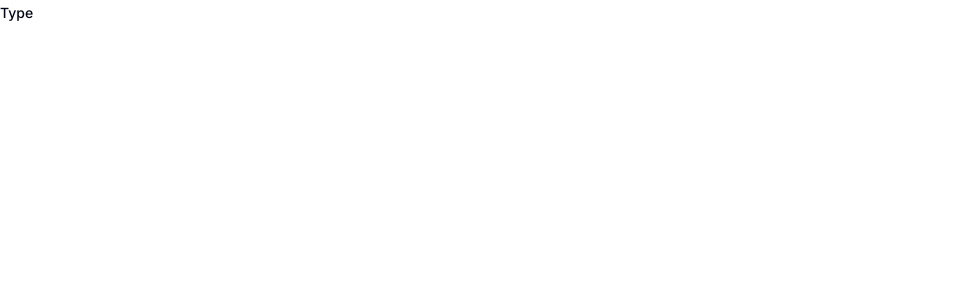
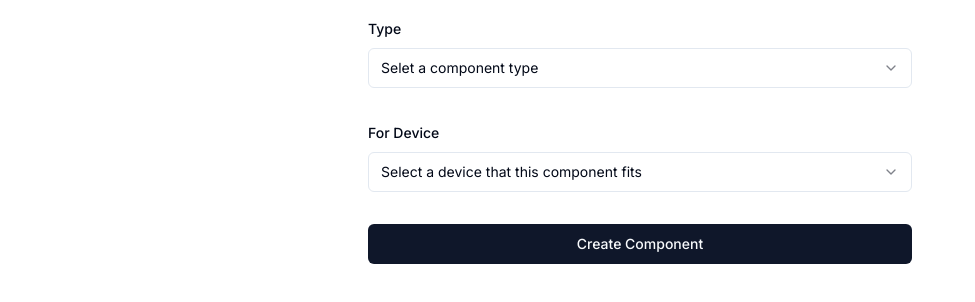
Before and after one commit to DawidGawronskiDev/intocash-task-management-system, a Next.js app: page /dashboard/components/create in a window 1280 px wide. Shown: the top 302 px of the page, without its empty margins (0-975 px from the left). Built offline with nearby package versions, Linux system fonts and the light colour scheme.

Commit message:
Update component-form-create

```diff
--- a/components/components/form-create.tsx
+++ b/components/components/form-create.tsx
@@ -8,51 +8,144 @@ import {
 import { zodResolver } from "@hookform/resolvers/zod";
 import { useForm } from "react-hook-form";
 import z from "zod";
-import { Form, FormField, FormItem, FormLabel } from "../ui/form";
-
-const FormSchema = z
-  .object({
-    type: z.enum(componentTypes as [string, ...string[]]),
-    name: z.string().optional(),
-    size: z.coerce.number().optional(),
-    forDevice: z.enum(deviceTypes as [string, ...string[]]),
-  })
-  .refine((data) => componentTypesWithSize.includes(data.type) === true, {
-    message: "Name is required",
-    path: ["name"],
-  })
-  .refine((data) => componentTypesWithSize.includes(data.type) === false, {
-    message: "Size is required",
-    path: ["size"],
-  });
+import {
+  Form,
+  FormControl,
+  FormDescription,
+  FormField,
+  FormItem,
+  FormLabel,
+  FormMessage,
+} from "../ui/form";
+import { Input } from "../ui/input";
+import {
+  Select,
+  SelectContent,
+  SelectItem,
+  SelectTrigger,
+  SelectValue,
+} from "../ui/select";
+import ButtonSubmit from "../shared/button-submit";
+import ComponentSchema from "@/schemas/component-schema";
 
 const FormCreate = () => {
-  const methods = useForm<z.infer<typeof FormSchema>>({
-    resolver: zodResolver(FormSchema),
+  const methods = useForm<z.infer<typeof ComponentSchema>>({
+    resolver: zodResolver(ComponentSchema),
     defaultValues: {
-      type: "",
+      type: undefined,
       name: "",
-      size: undefined,
-      forDevice: "Laptop",
+      size: 0,
+      forDevice: undefined,
     },
   });
 
-  const { control, handleSubmit } = methods;
+  const {
+    control,
+    handleSubmit,
+    watch,
+    formState: { isSubmitting },
+  } = methods;
 
-  const onSubmit = (values: z.infer<typeof FormSchema>) => {};
+  const watchType = watch("type");
+
+  const onSubmit = async (values: z.infer<typeof ComponentSchema>) => {
+    await new Promise((resolve) => setTimeout(() => resolve(0), 2000));
+    console.log(values);
+  };
 
   return (
     <Form {...methods}>
-      <form noValidate onSubmit={handleSubmit(onSubmit)}>
+      <form
+        noValidate
+        onSubmit={handleSubmit(onSubmit)}
+        className="grid gap-8 max-w-xl mx-auto p-4"
+      >
         <FormField
           control={control}
           name="type"
           render={({ field }) => (
             <FormItem>
               <FormLabel>Type</FormLabel>
+              <Select onValueChange={field.onChange} defaultValue={field.value}>
+                <FormControl>
+                  <SelectTrigger>
+                    <SelectValue placeholder="Selet a component type" />
+                  </SelectTrigger>
+                </FormControl>
+                <SelectContent>
+                  {componentTypes.map((component) => (
+                    <SelectItem value={component} key={component}>
+                      {component}
+                    </SelectItem>
+                  ))}
+                </SelectContent>
+              </Select>
+              <FormMessage />
             </FormItem>
           )}
         />
+        {componentTypesWithSize.includes(watchType) && (
+          <FormField
+            control={control}
+            name="size"
+            render={({ field }) => (
+              <FormItem>
+                <FormLabel>Size</FormLabel>
+                <FormControl>
+                  <Input type="number" {...field} />
+                </FormControl>
+                <FormMessage />
+                <FormDescription>
+                  Describe size in GBs (4GB is equal to 4 and 1TB is equal to
+                  1024)
+                </FormDescription>
+              </FormItem>
+            )}
+          />
+        )}
+        {!componentTypesWithSize.includes(watchType) && watchType && (
+          <FormField
+            control={control}
+            name="name"
+            render={({ field }) => (
+              <FormItem>
+                <FormLabel>Name</FormLabel>
+                <FormControl>
+                  <Input type="string" {...field} />
+                </FormControl>
+                <FormMessage />
+              </FormItem>
+            )}
+          />
+        )}
+
+        <FormField
+          control={control}
+          name="forDevice"
+          render={({ field }) => (
+            <FormItem>
+              <FormLabel>For Device</FormLabel>
+              <Select onValueChange={field.onChange} defaultValue={field.value}>
+                <FormControl>
+                  <SelectTrigger>
+                    <SelectValue placeholder="Select a device that this component fits" />
+                  </SelectTrigger>
+                </FormControl>
+                <SelectContent>
+                  {deviceTypes.map((device) => (
+                    <SelectItem value={device} key={device}>
+                      {device}
+                    </SelectItem>
+                  ))}
+                </SelectContent>
+              </Select>
+              <FormMessage />
+            </FormItem>
+          )}
+        />
+        <ButtonSubmit isSubmitting={isSubmitting}>
+          Create Component
+        </ButtonSubmit>
       </form>
     </Form>
   );
--- /dev/null
+++ b/components/shared/button-submit.tsx
@@ -0,0 +1,23 @@
+import { type ReactNode } from "react";
+import { Button } from "../ui/button";
+import { LoaderCircle } from "lucide-react";
+
+type ButtonSubmitProps = {
+  children: ReactNode;
+  isSubmitting: boolean;
+};
+
+const ButtonSubmit = ({ children, isSubmitting }: ButtonSubmitProps) => {
+  return (
+    <Button
+      disabled={isSubmitting}
+      type="submit"
+      className="flex items-center gap-4"
+    >
+      {isSubmitting && <LoaderCircle className="animate-spin" />}
+      {children}
+    </Button>
+  );
+};
+
+export default ButtonSubmit;
--- /dev/null
+++ b/schemas/component-schema.ts
@@ -0,0 +1,46 @@
+import {
+  componentTypes,
+  componentTypesWithSize,
+  deviceTypes,
+} from "@/lib/config";
+import z from "zod";
+
+const ComponentSchema = z
+  .object({
+    type: z.enum(componentTypes as [string, ...string[]]),
+    name: z.string().optional(),
+    size: z.coerce.number().optional(),
+    forDevice: z.enum(deviceTypes as [string, ...string[]]),
+  })
+  .refine(
+    (data) => {
+      if (
+        componentTypesWithSize.includes(data.type) &&
+        (data.size === undefined || data.size <= 0)
+      ) {
+        return false;
+      }
+      return true;
+    },
+    {
+      message: "Size must be greater than 0",
+      path: ["size"],
+    }
+  )
+  .refine(
+    (data) => {
+      if (
+        !componentTypesWithSize.includes(data.type) &&
+        (!data.name || data.name.length === 0)
+      ) {
+        return false;
+      }
+      return true;
+    },
+    {
+      message: "Name must be at least 1 character long",
+      path: ["name"],
+    }
+  );
+
+export default ComponentSchema;
```
